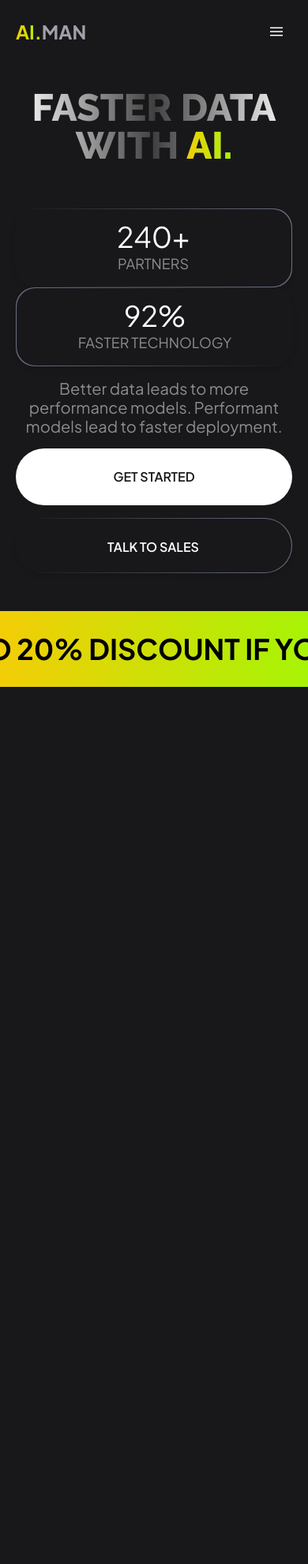
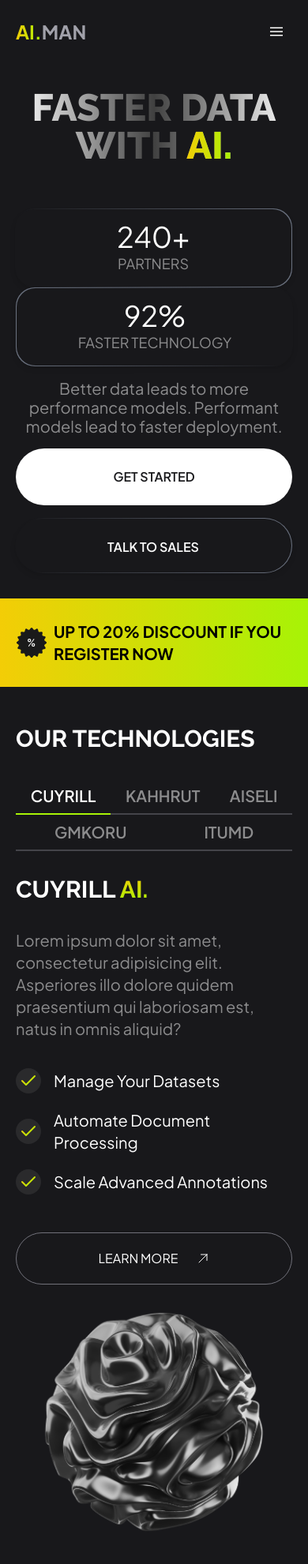
Before and after one commit to gurinalex91/Aiman, a website: page index.html in a window 390 px wide. Shown: the top 1981 px of the page at 79% size. Before the commit the page ends 870 px from the top, so only its background shows below. Drawn offline with nearby package versions, Linux system fonts and the light colour scheme.

Commit message:
adaptive Our Technologies section

```diff
--- a/index.html
+++ b/index.html
@@ -215,30 +215,30 @@
             class="animation__img hidden xl:block absolute bottom-0 left-1/3 z-20"
           />
         </div>
-        <div
-          class="ticker bg-gradient-to-r from-orange to-green py-7 overflow-hidden absolute bottom-0 right-0 w-full"
+        <a href="#"
+          class="ticker px-5 md:px-0 bg-gradient-to-r from-orange to-green py-7 overflow-hidden absolute bottom-0 right-0 w-full"
         >
           <p
-            class="text-black animate-ticker whitespace-nowrap pl-[125%] font-bold text-4xl w-full flex items-center justify-center space-x-2"
+            class="text-black md:animate-ticker md:whitespace-nowrap md:pl-[125%] font-bold text-xl sm:text-2xl md:text-4xl w-full flex items-center justify-center space-x-2"
           >
             <span
-              class="relative pl-16 before:absolute before:top-0 before:left-0 before:mt-[-10px] before:bg-no-repeat before:content-[''] before:w-16 before:h-16 before:bg-[url('/img/discount.svg')]"
+              class="relative pl-12 md:pl-16 before:absolute before:top-[15%] md:before:top-0 before:left-0 md:before:mt-[-10px] before:bg-no-repeat before:content-[''] before:w-10 md:before:w-16 before:h-10 md:before:h-16 before:bg-[url('/img/discount.svg')] before:bg-cover"
               >UP TO 20% DISCOUNT IF YOU REGISTER NOW</span
             >
           </p>
-        </div>
+        </a>
       </section>
-      <!--OUR TECHNOLOGIES--
-      <section class="pt-40">
+      <!--OUR TECHNOLOGIES-->
+      <section class="pt-12 xl:pt-40 px-5">
         <div class="container mx-auto">
           <div
-            class="flex justify-between items-center mb-20 element-animation"
+            class="flex justify-between items-center mb-8 xl:mb-20 element-animation"
           >
             <h2 class="section-title">OUR TECHNOLOGIES</h2>
-            <img src="img/arrows/up-right.svg" alt="arrow" />
+            <img src="img/arrows/up-right.svg" alt="arrow" class="hidden sm:inline h-16S w-16 lg:h-28 lg:w-28"/>
           </div>
 
-          <--Tabs--
+          <!--Tabs-->
           <div class="font-semibold text-3xl text-center">
             <ul
               class="tab-head__container flex flex-wrap -mb-px justify-between"
@@ -250,10 +250,11 @@
               <li class="tab-head__item">ITUMD</li>
             </ul>
           </div>
-          <--Tab--
+          <!--Tab-->
           <div
-            class="tab-body__container bg-[url('/img/sphere1.png')] bg-right bg-no-repeat bg-[length:700px_700px]"
+            class="tab-body__container flex-col md:flex-row md:justify-between items-center"
           >
+            <div class="w-full md:w-1/2">
               <h3 class="section-title mb-8">
                 CUYRILL
                 <span
@@ -261,7 +262,7 @@
                   >AI.</span
                 >
               </h3>
-            <p class="opacity-50 text-xl font-normal w-1/2 mb-9">
+              <p class="opacity-50 text-xl font-normal mb-9">
                 Lorem ipsum dolor sit amet, consectetur adipisicing elit.
                 Asperiores illo dolore quidem praesentium qui laboriosam est,
                 natus in omnis aliquid?
@@ -280,7 +281,7 @@
                 </li>
               </ul>
               <button
-              class="flex items-center justify-between py-5 px-8 border border-zinc-500 rounded-full mt-12"
+              class="flex items-center justify-center sm:justify-between py-5 px-8 border border-zinc-500 rounded-full mt-12 w-full sm:w-auto"
               >
                 LEARN MORE<svg
                   xmlns="http://www.w3.org/2000/svg"
@@ -298,10 +299,15 @@
                 </svg>
               </button>
             </div>
-          <--Tab--
+            <div class="w-full md:w-1/2">
+              <img src="/img/sphere1.png" alt="sphere" class="lg:w-[500px] lg:h-[500px] xl:w-[700px] xl:h-[700px]">
+            </div>
+          </div>
+          <!--Tab-->
           <div
-            class="tab-body__container bg-[url('/img/sphere2.png')] bg-right bg-no-repeat bg-[length:700px_700px]"
+            class="tab-body__container flex-col md:flex-row md:justify-between items-center"
           >
+            <div class="w-full md:w-1/2">
               <h3 class="section-title mb-8">
                 KAHHRUT
                 <span
@@ -309,7 +315,7 @@
                   >AI.</span
                 >
               </h3>
-            <p class="opacity-50 text-xl font-normal w-1/2 mb-9">
+              <p class="opacity-50 text-xl font-normal mb-9">
                 Lorem ipsum dolor sit amet consectetur adipisicing elit. Tempore
                 architecto laboriosam reiciendis necessitatibus, unde modi vero
                 ea. Voluptatibus, dolor deserunt!
@@ -331,7 +337,7 @@
                 </li>
               </ul>
               <button
-              class="flex items-center justify-between py-5 px-8 border border-zinc-500 rounded-full mt-12"
+              class="flex items-center justify-center sm:justify-between py-5 px-8 border border-zinc-500 rounded-full mt-12 w-full sm:w-auto"
               >
                 LEARN MORE<svg
                   xmlns="http://www.w3.org/2000/svg"
@@ -349,10 +355,15 @@
                 </svg>
               </button>
             </div>
-          <--Tab--
+            <div class="w-full md:w-1/2">
+              <img src="/img/sphere2.png" alt="sphere" class="lg:w-[500px] lg:h-[500px] xl:w-[700px] xl:h-[700px]">
+            </div>
+          </div>
+          <!--Tab-->
           <div
-            class="tab-body__container bg-[url('/img/sphere3.png')] bg-right bg-no-repeat bg-[length:700px_700px]"
+            class="tab-body__container flex-col md:flex-row md:justify-between items-center"
           >
+            <div class="w-full md:w-1/2">
               <h3 class="section-title mb-8">
                 AISELI
                 <span
@@ -360,7 +371,7 @@
                   >AI.</span
                 >
               </h3>
-            <p class="opacity-50 text-xl font-normal w-1/2 mb-9">
+              <p class="opacity-50 text-xl font-normal mb-9">
                 Lorem ipsum dolor sit, amet consectetur adipisicing elit. Mollitia
                 rem voluptates minus alias, sit distinctio in? A, in. Porro libero
                 incidunt, delectus vitae tempore ipsam quo dolore perferendis
@@ -385,7 +396,7 @@
                 </li>
               </ul>
               <button
-              class="flex items-center justify-between py-5 px-8 border border-zinc-500 rounded-full mt-12"
+              class="flex items-center justify-center sm:justify-between py-5 px-8 border border-zinc-500 rounded-full mt-12 w-full sm:w-auto"
               >
                 LEARN MORE<svg
                   xmlns="http://www.w3.org/2000/svg"
@@ -403,10 +414,15 @@
                 </svg>
               </button>
             </div>
-          <--Tab--
+            <div class="w-full md:w-1/2">
+              <img src="/img/sphere3.png" alt="sphere" class="lg:w-[500px] lg:h-[500px] xl:w-[700px] xl:h-[700px]">
+            </div>
+          </div>
+          <!--Tab-->
           <div
-            class="tab-body__container bg-[url('/img/sphere4.png')] bg-right bg-no-repeat bg-[length:700px_700px]"
+            class="tab-body__container flex-col md:flex-row md:justify-between items-center"
           >
+            <div class="w-full md:w-1/2">
               <h3 class="section-title mb-8">
                 GMKORU
                 <span
@@ -414,7 +430,7 @@
                   >AI.</span
                 >
               </h3>
-            <p class="opacity-50 text-xl font-normal w-1/2 mb-9">
+              <p class="opacity-50 text-xl font-normal mb-9">
                 Lorem ipsum dolor sit amet, consectetur adipisicing elit.
                 Asperiores illo dolore quidem praesentium qui laboriosam est,
                 natus in omnis aliquid? Doloribus, maxime? Provident praesentium
@@ -443,7 +459,7 @@
                 </li>
               </ul>
               <button
-              class="flex items-center justify-between py-5 px-8 border border-zinc-500 rounded-full mt-12"
+              class="flex items-center justify-center sm:justify-between py-5 px-8 border border-zinc-500 rounded-full mt-12 w-full sm:w-auto"
               >
                 LEARN MORE<svg
                   xmlns="http://www.w3.org/2000/svg"
@@ -461,10 +477,15 @@
                 </svg>
               </button>
             </div>
-          <--Tab--
+            <div class="w-full md:w-1/2">
+              <img src="/img/sphere4.png" alt="sphere" class="lg:w-[500px] lg:h-[500px] xl:w-[700px] xl:h-[700px]">
+            </div>
+          </div>
+          <!--Tab-->
           <div
-            class="tab-body__container bg-[url('/img/sphere5.png')] bg-right bg-no-repeat bg-[length:700px_700px]"
+            class="tab-body__container flex-col md:flex-row md:justify-between items-center"
           >
+            <div class="w-full md:w-1/2">
               <h3 class="section-title mb-8">
                 ITUMD
                 <span
@@ -472,7 +493,7 @@
                   >AI.</span
                 >
               </h3>
-            <p class="opacity-50 text-xl font-normal w-1/2 mb-9">
+              <p class="opacity-50 text-xl font-normal mb-9">
                 Lorem, ipsum dolor sit amet consectetur adipisicing elit. Enim
                 quas sed voluptatem possimus, quia amet assumenda, quos commodi
                 architecto totam provident et nemo maxime neque dolores laborum
@@ -500,7 +521,7 @@
                 </li>
               </ul>
               <button
-              class="flex items-center justify-between py-5 px-8 border border-zinc-500 rounded-full mt-12"
+                class="flex items-center justify-center sm:justify-between py-5 px-8 border border-zinc-500 rounded-full mt-12 w-full sm:w-auto"
               >
                 LEARN MORE<svg
                   xmlns="http://www.w3.org/2000/svg"
@@ -518,9 +539,13 @@
                 </svg>
               </button>
             </div>
+            <div class="w-full md:w-1/2">
+              <img src="/img/sphere5.png" alt="sphere" class="lg:w-[500px] lg:h-[500px] xl:w-[700px] xl:h-[700px]">
+            </div>
+          </div>
         </div>
       </section>
-      <--THE DEVELOPMENT OF AI--
+      <!--THE DEVELOPMENT OF AI--
       <section class="pt-40">
         <div class="container mx-auto">
           <h2 class="section-title mb-24 element-animation">
--- a/input.css
+++ b/input.css
@@ -15,16 +15,16 @@
     @apply opacity-50 hover:text-green hover:opacity-100 transition-all duration-300 uppercase;
 }
 .tab-head__item{
-    @apply cursor-pointer p-4 uppercase border-b-4 border-zinc-500 opacity-50 hover:opacity-100 hover:border-white transition-all duration-300 flex-auto;
+    @apply text-xl lg:text-3xl cursor-pointer p-2 lg:p-4 uppercase border-b-2 lg:border-b-4 border-zinc-500 opacity-50 hover:opacity-100 hover:border-white transition-all duration-300 flex-auto;
 }
 .tab-head__item.active{
     @apply cursor-pointer opacity-100 border-green;
 }
 .section-title{
-    @apply font-title font-bold text-7xl;
+    @apply font-title font-bold text-3xl md:text-5xl xl:text-7xl;
 }
 .tab-body__container{
-    @apply py-40;
+    @apply py-8 lg:py-14;
 }
 .img-wrap-top-inner{
     @apply h-[100px] relative w-1/5 z-0 bg-gradient-to-b from-gray-500 to-zinc-900 rounded-[32px] mx-6 max-w-[215px];
--- a/js/script.js
+++ b/js/script.js
@@ -1,33 +1,33 @@
 window.addEventListener("DOMContentLoaded", () => {
-  // const tabs = document.querySelectorAll(".tab-head__item"),
-  //   tabsContent = document.querySelectorAll(".tab-body__container"),
-  //   tabsParent = document.querySelector(".tab-head__container");
+  const tabs = document.querySelectorAll(".tab-head__item"),
+    tabsContent = document.querySelectorAll(".tab-body__container"),
+    tabsParent = document.querySelector(".tab-head__container");
 
-  // function hideTabContent() {
-  //   tabsContent.forEach((i) => {
-  //     i.style.display = "none";
-  //   });
-  //   tabs.forEach((i) => {
-  //     i.classList.remove("active");
-  //   });
-  // }
-  // hideTabContent();
-  // function showTabContent(i = 0) {
-  //   tabsContent[i].style.display = "block";
-  //   tabs[i].classList.add("active");
-  // }
-  // showTabContent();
+  function hideTabContent() {
+    tabsContent.forEach((i) => {
+      i.style.display = "none";
+    });
+    tabs.forEach((i) => {
+      i.classList.remove("active");
+    });
+  }
+  hideTabContent();
+  function showTabContent(i = 0) {
+    tabsContent[i].style.display = "flex";
+    tabs[i].classList.add("active");
+  }
+  showTabContent();
 
-  // tabsParent.addEventListener("click", (e) => {
-  //   if (e.target.classList.contains("tab-head__item")) {
-  //     tabs.forEach((item, i) => {
-  //       if (e.target == item) {
-  //         hideTabContent();
-  //         showTabContent(i);
-  //       }
-  //     });
-  //   }
-  // });
+  tabsParent.addEventListener("click", (e) => {
+    if (e.target.classList.contains("tab-head__item")) {
+      tabs.forEach((item, i) => {
+        if (e.target == item) {
+          hideTabContent();
+          showTabContent(i);
+        }
+      });
+    }
+  });
 
   // //Swiper
   // const swiperSupport = new Swiper(".swiper-support", {
@@ -53,20 +53,20 @@ window.addEventListener("DOMContentLoaded", () => {
   //   },
   // });
 
-  // //animation
-  // function onEntry(e) {
-  //   e.forEach((change) => {
-  //     if (change.isIntersecting) {
-  //       change.target.classList.add("element-show");
-  //     }
-  //   });
-  // }
-  // const options = { threshold: [0.5] };
-  // const observer = new IntersectionObserver(onEntry, options);
-  // const elements = document.querySelectorAll(".element-animation");
-  // for (const elm of elements) {
-  //   observer.observe(elm);
-  // }
+  //animation
+  function onEntry(e) {
+    e.forEach((change) => {
+      if (change.isIntersecting) {
+        change.target.classList.add("element-show");
+      }
+    });
+  }
+  const options = { threshold: [0.5] };
+  const observer = new IntersectionObserver(onEntry, options);
+  const elements = document.querySelectorAll(".element-animation");
+  for (const elm of elements) {
+    observer.observe(elm);
+  }
 
   // Burger menu
   // open
```
Also changed, not shown: css/style.css. Lines whose indentation alone changed are shown as unchanged.
